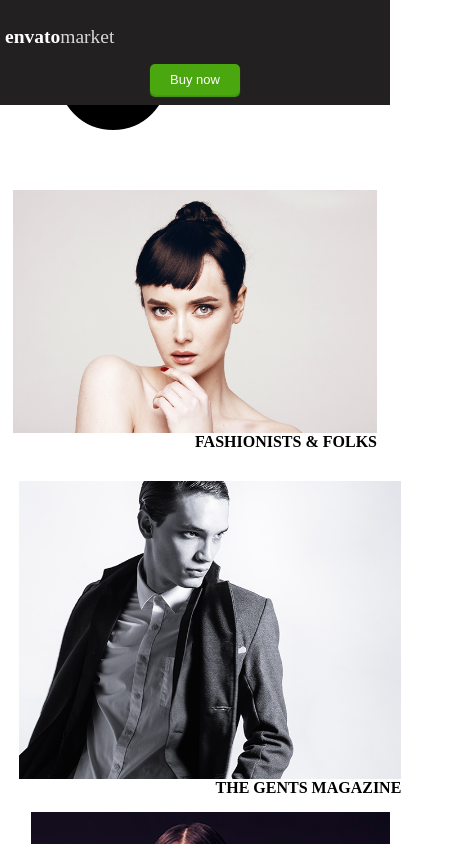
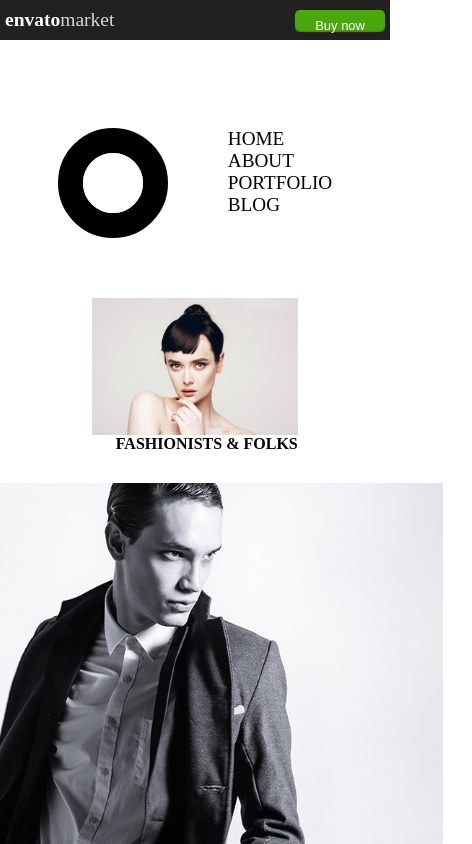
Before and after one commit to SpectraCode-Tech/Enso-Clone-Site, a plain HTML site: page index.html in a window 390 px wide. Shown: the top 844 px of the page, 472 px wide, since content can reach past the window. Drawn offline with Linux system fonts and the light colour scheme.

Commit message:
Update style.css

```diff
--- a/style.css
+++ b/style.css
@@ -5,6 +5,7 @@ body{
 
 }
 nav{
+    align-items: center;
     position: fixed;
     top: 0;
     left: 0;
@@ -32,8 +33,10 @@ font-weight: 100;
 }
 
 nav button{
+    margin-left: auto;
     box-shadow: 0 2px 1px rgba(102, 255, 0, 0.548);
     align-self: center;
+    align-items: center;
     height: 50%;
     color: white;
     background-color: rgba(104, 255, 4, 0.603);
@@ -194,83 +197,78 @@ h4{
 }
 
 
-/* ...existing code... */
+/* Ensure nav button stays right and nav doesn't overlap content */
+body {
+    padding-top: 60px; /* Adjust based on nav height */
+}
 
-/* Responsive styles */
-@media (max-width: 1200px) {
-    .section2, .section4 {
-        gap: 30px;
-    }
-    .tray, .section4 img {
-        max-width: 350px;
-        height: 250px;
-    }
+nav {
+    display: flex;
+    justify-content: space-between;
+    align-items: center;
+    position: fixed;
+    top: 0;
+    left: 0;
+    width: 100%;
+    z-index: 1000;
+    height: 60px;
+    padding: 0 0;
+}
+
+nav button {
+    margin-left: auto;
+    margin-right: 30px;
+    align-self: center;
 }
 
 @media (max-width: 900px) {
     nav {
-        flex-direction: column;
-        align-items: flex-start;
-        padding: 10px 0;
+        flex-direction: row;
+        align-items: center;
+        padding: 0 0;
+        height: 60px;
     }
-    .navtitle, nav button {
+    .navtitle {
         margin-left: 10px;
+        margin-right: 0;
+    }
+    nav button {
+        margin-left: auto;
         margin-right: 10px;
-    }
-    .home {
-        margin: 40px 10px 10px 10px;
-    }
-    .largeimg img, .imgtitles, .infobox {
-        width: 100%;
-    }
-    .Viewbtn {
-        padding: 20px 40px;
-        font-size: 16px;
     }
 }
 
 @media (max-width: 600px) {
     nav {
         font-size: 14px;
+        flex-direction: row;
+        height: 50px;
     }
-    .navtitle, nav button {
+    .navtitle {
         font-size: 13px;
         margin-left: 5px;
+        margin-right: 0;
+    }
+    nav button {
+        font-size: 13px;
+        margin-left: auto;
         margin-right: 5px;
     }
-    .section2, .section4 {
-        flex-direction: column;
-        gap: 15px;
-        align-items: center;
-    }
-    .tray, .section4 img {
-        max-width: 98vw;
-        height: auto;
-    }
-    .home {
-        margin: 20px 5px 5px 5px;
-    }
-    .Viewbtn {
-        padding: 10px 10px;
-        font-size: 14px;
-        width: 100%;
-    }
-    .infobox {
-        grid-template-columns: 1fr;
-        padding: 15px 5px;
-    }
-    #credit {
-        flex-direction: column;
-        gap: 10px;
+    body {
+        padding-top: 50px;
     }
 }
 
 @media (max-width: 400px) {
     nav {
         font-size: 12px;
+        height: 40px;
     }
     .Viewbtn {
         font-size: 12px;
         padding: 8px 5px;
     }
+    body {
+        padding-top: 40px;
+    }
 }
```
